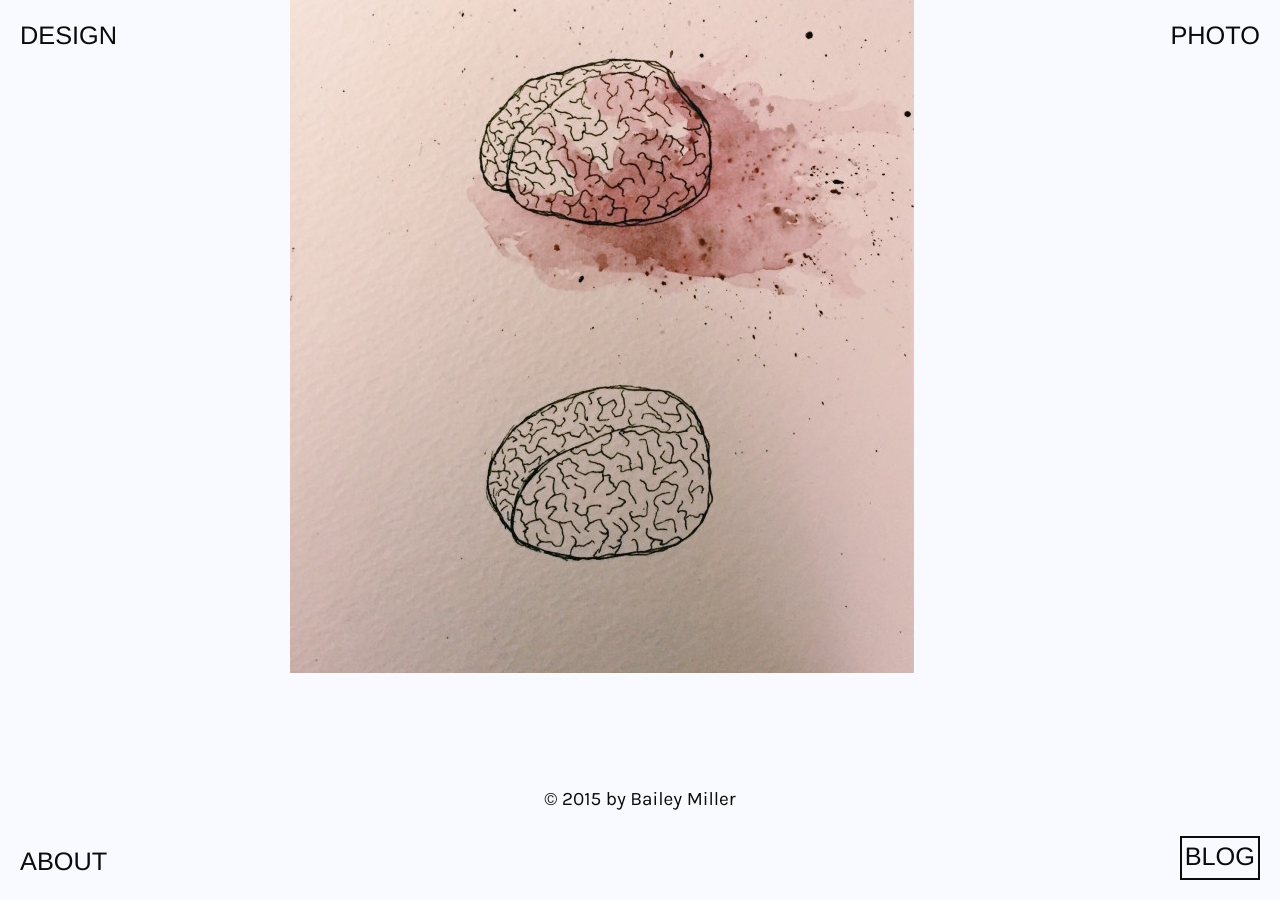
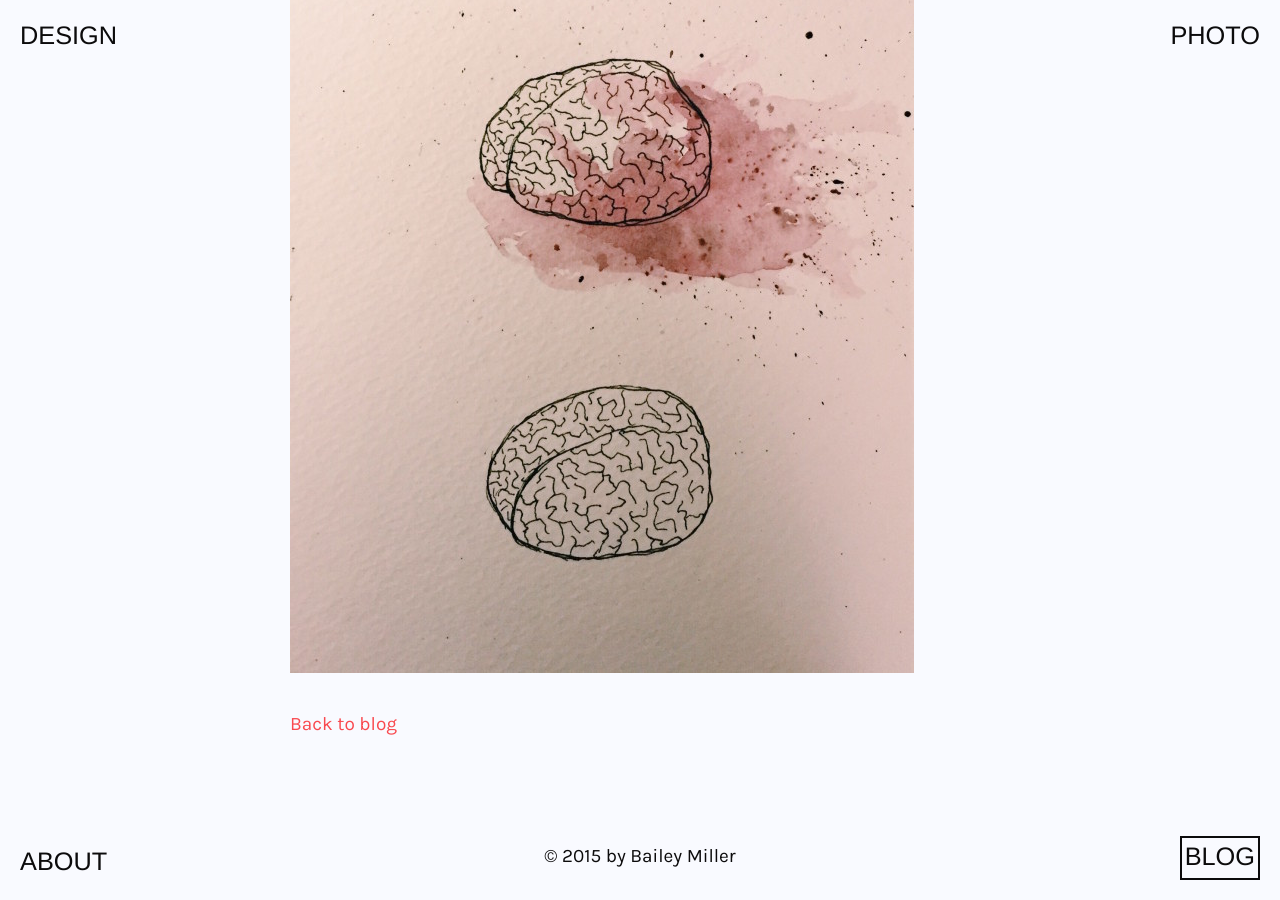
Before and after one commit to baileycmiller/blog, a Jekyll site: the page built from _posts/2015-11-10-losing-my-mind.md, in a window 1280 px wide and 900 px high, scrolled down 732 px. Built offline with Jekyll 4.4.1, drawn with Linux system fonts in a browser that asks for light colours; nearby versions of some CDN libraries; some web fonts are replaced.

Commit message:
Make back to blog button

```diff
--- a/_layouts/post.html
+++ b/_layouts/post.html
@@ -18,6 +18,7 @@
       <h4 class='post_date'>{{ page.date | date: "%B %-d, %Y" }}</h4>
       <p class='post_body'>{{ page.content }}</p>
     </div>
+    <a href='http://baileycmiller.github.io/blog'>Back to blog</a>
   </div>
   {% include footer.html %}
 
```
